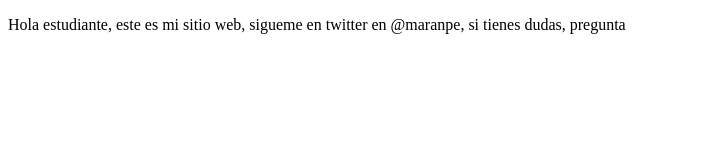
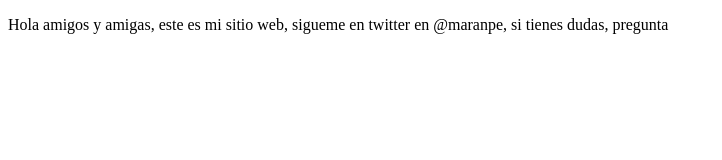
Before and after one commit to MARCOPERGA/proyectoDemoCursoPrework, a plain HTML site: page index.html in a window 1280 px wide. Shown: the whole page, without its empty margins (0-722 px from the left). Drawn offline with Linux system fonts and the light colour scheme.

Commit message:
cambios agregamos amigos

```diff
--- a/index.html
+++ b/index.html
@@ -8,7 +8,7 @@
 </head>
 <body>
     <p>
-        Hola estudiante, este es mi sitio web, sigueme en twitter en @maranpe, si tienes dudas, pregunta
+        Hola amigos y amigas, este es mi sitio web, sigueme en twitter en @maranpe, si tienes dudas, pregunta
     </p>
 </body>
 </html>
```
